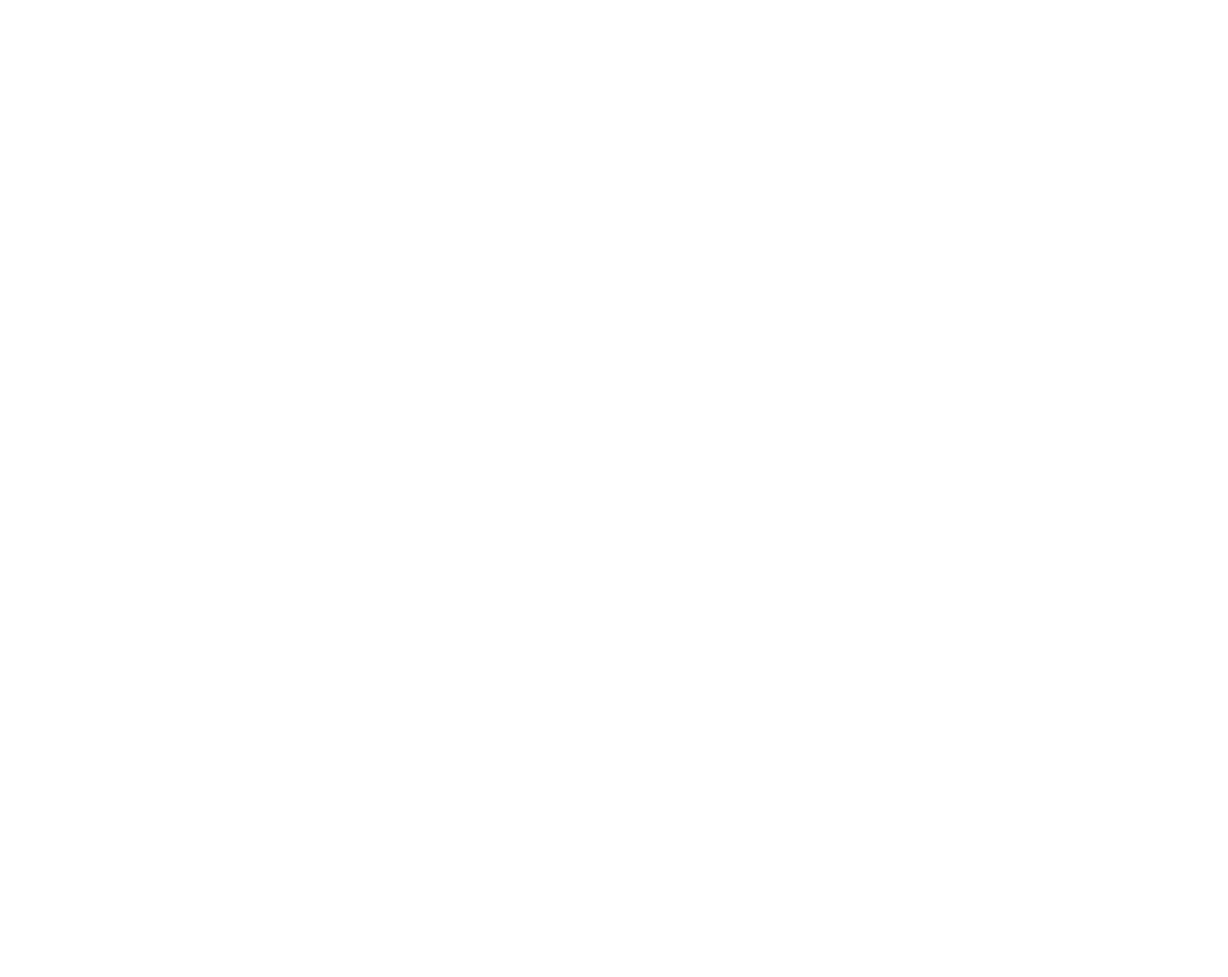
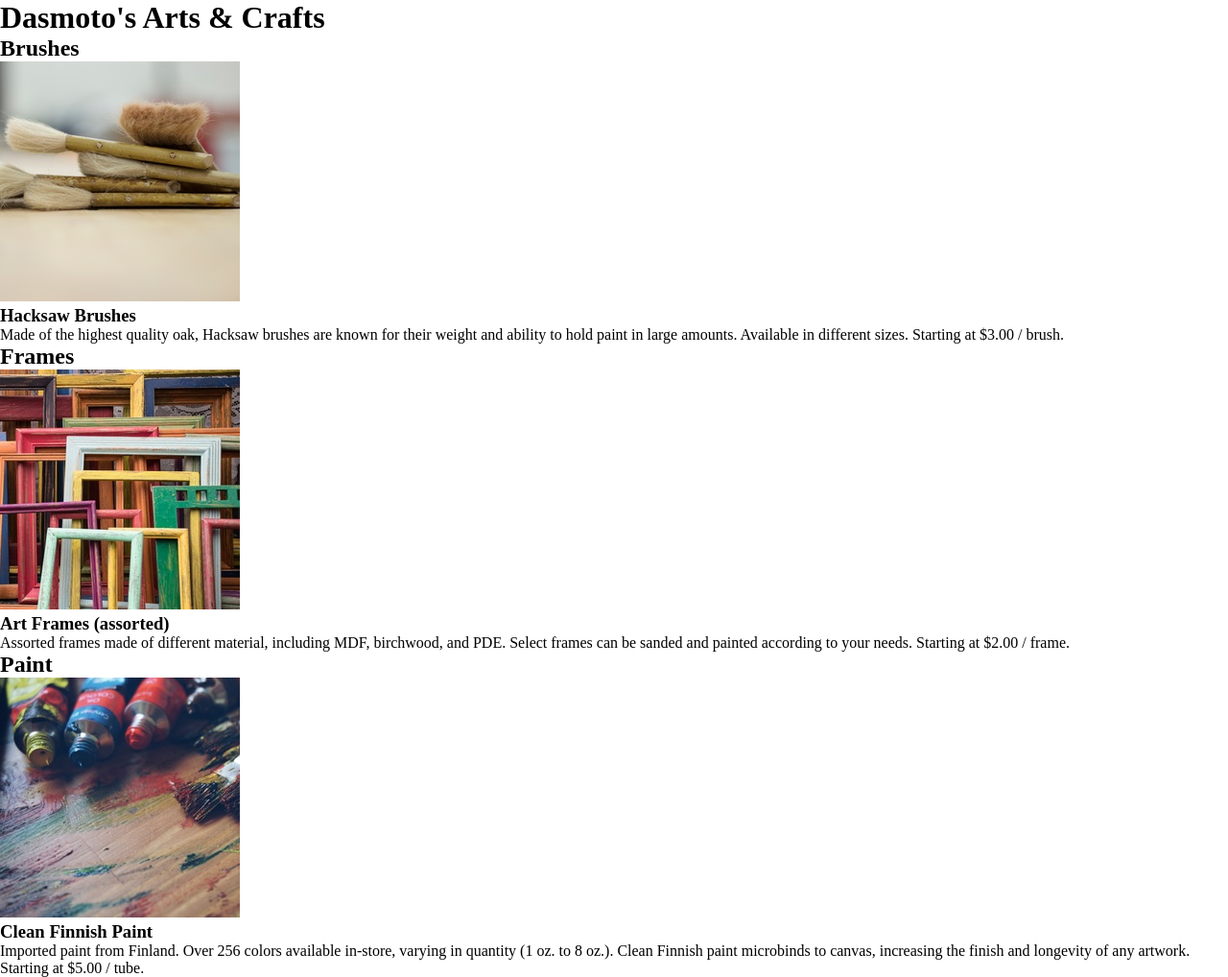
Before and after one commit to aaronthenihilist/dasmotos-arts-and-crafts, a plain HTML site: page index.html in a window 1280 px wide. Shown: the whole page at 96% size. Before the commit the page ends 800 px from the top, so only its background shows below. Drawn offline with Linux system fonts and the light colour scheme.

Commit message:
finished html structure

```diff
--- a/index.html
+++ b/index.html
@@ -10,6 +10,42 @@
 
 <body>
 
+    <header>
+        <h1>Dasmoto's Arts & Crafts</h1>
+    </header>
+
+    <main>
+        <section>
+            <article>
+                <h2>Brushes</h2>
+                <img src="./resources/img/hacksaw.jpeg" alt="Photo of hacksaw brushes">
+                <h3>Hacksaw Brushes</h3>
+                <p>Made of the highest quality oak, Hacksaw brushes are known for their weight and ability to hold paint
+                    in large amounts. Available in different sizes. <span>Starting at $3.00 / brush</span>.</p>
+            </article>
+        </section>
+        <section>
+            <article>
+                <h2>Frames</h2>
+                <img src="./resources/img/frames.jpeg" alt="Photo of picture frames">
+                <h3>Art Frames (assorted)</h3>
+                <p>Assorted frames made of different material, including MDF, birchwood, and PDE. Select frames can be
+                    sanded and painted according to your needs. <span>Starting at $2.00 / frame</span>.</p>
+            </article>
+        </section>
+        <section>
+            <article>
+                <h2>Paint</h2>
+                <img src="./resources/img/finnish.jpeg" alt="Photo of clean finnish paint">
+                <h3>Clean Finnish Paint</h3>
+                <p>Imported paint from Finland. Over 256 colors available in-store, varying in quantity (1 oz. to 8
+                    oz.). Clean Finnish paint microbinds to canvas, increasing the finish and longevity of any artwork.
+                    <span>Starting at $5.00 / tube</span>.
+                </p>
+            </article>
+        </section>
+    </main>
+
 </body>
 
 </html>
--- a/resources/css/index.css
+++ b/resources/css/index.css
@@ -0,0 +1,5 @@
+* {
+    margin: 0;
+    padding: 0;
+    box-sizing: border-box;
+}
```
